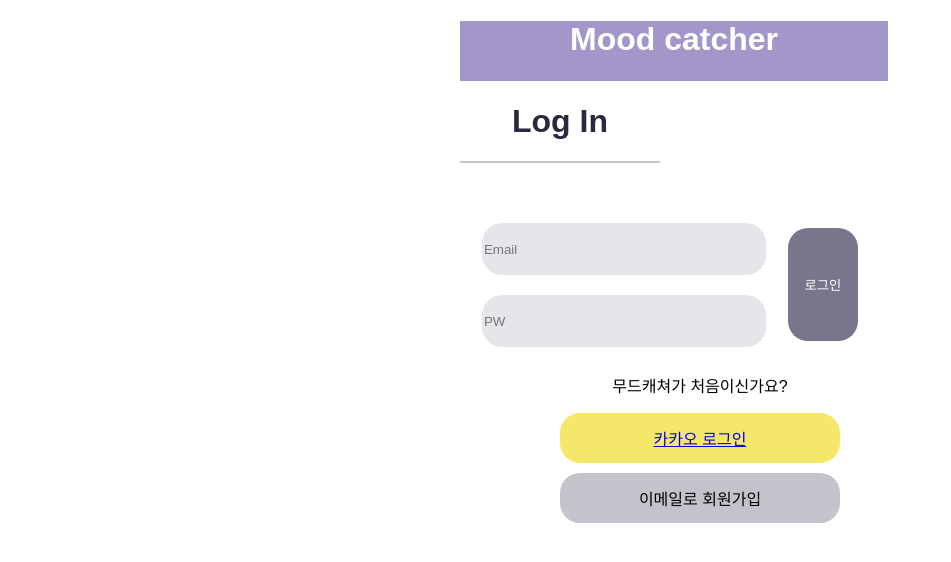
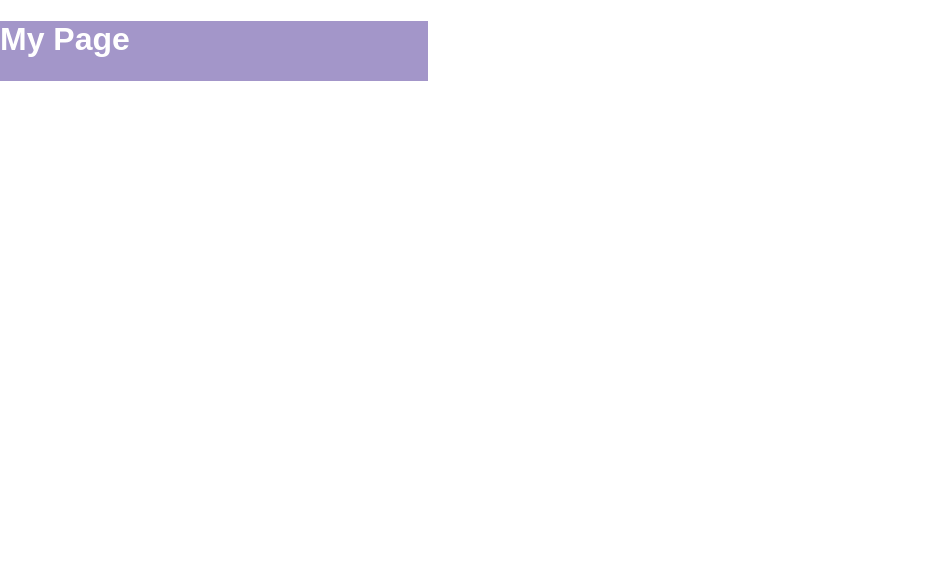
Before and after one commit to new-crystal/Mood-catcher, a React (Create React App) app: page /mypage/1 in a window 1280 px wide. Shown: the top 562 px of the page, without its empty margins (0-951 px from the left). Built offline with nearby package versions, Linux system fonts and the light colour scheme; a web font is replaced by a local one.

Commit message:
#3 fix 중복확인 버튼 누르기 전에 조건 확인하기

```diff
--- a/src/App.js
+++ b/src/App.js
@@ -12,6 +12,7 @@ const Edit_profile = lazy(() => import("./page/Edit_profile"));
 const SignupGenderAge = lazy(() =>
   import("./components/signupComponents/SignupGenderAge")
 );
+const MyPage = lazy(() => import("./page/Mypage"));
 
 function App() {
   return (
@@ -30,6 +31,7 @@ function App() {
           <Route path="/upload_select" element={<Upload_select />} />
           <Route path="/edit_profile" element={<Edit_profile />} />
           <Route path="/login/detail" element={<SignupGenderAge />} />
+          <Route path="/mypage/:userId" element={<MyPage />} />
           <Route path="*" element={<Login />} />
         </Routes>
       </Suspense>
--- /dev/null
+++ b/src/components/mypage/MyPageForm.jsx
@@ -0,0 +1,38 @@
+import { useSelector } from "react-redux";
+import styled from "styled-components";
+
+const MyPageForm = () => {
+  const postList = useSelector((state) => state);
+
+  return (
+    <Container>
+      <MyPageHeader>
+        <h1>My Page</h1>
+      </MyPageHeader>
+      <Img></Img>
+    </Container>
+  );
+};
+const Container = styled.div`
+  width: 428px;
+  height: 926px;
+`;
+
+const MyPageHeader = styled.div`
+  width: 428px;
+  height: 60px;
+  background-color: #a396c9;
+  color: white;
+`;
+
+const Img = styled.div`
+  width: 107px;
+  height: 107px;
+  border-radius: 50%;
+  margin: 10px auto;
+  background-position: center;
+  background-size: cover;
+  background-image: url(${(props) => props.url});
+`;
+
+export default MyPageForm;
--- a/src/components/profileComponents/EditProfileForm.jsx
+++ b/src/components/profileComponents/EditProfileForm.jsx
@@ -3,7 +3,11 @@ import { useState } from "react";
 import { useForm } from "react-hook-form";
 import { FormControl, InputLabel, Select, MenuItem } from "@material-ui/core";
 import { useDispatch } from "react-redux";
-import { __delUser, __editProfile } from "../../redux/modules/loginSlice";
+import {
+  __delUser,
+  __editProfile,
+  __checkNickname,
+} from "../../redux/modules/loginSlice";
 
 const EditProfileForm = () => {
   const dispatch = useDispatch();
@@ -22,6 +26,7 @@ const EditProfileForm = () => {
     handleSubmit,
     formState: { isSubmitting, errors },
     getValues,
+    setError,
   } = useForm({ criteriaMode: "all", mode: "onChange" });
 
   let inputRef;
@@ -50,6 +55,21 @@ const EditProfileForm = () => {
         preview_URL: fileReader.result,
       });
     };
+  };
+
+  //프로필 수정사항 제출하기
+  const onClickCheckBtnHandler = (e) => {
+    e.preventDefault();
+    const nickname = getValues("nickname");
+    if (nickname !== "") {
+      dispatch(__checkNickname(nickname));
+    } else {
+      setError(
+        "nickname",
+        { message: "닉네임을 입력 후 중복확인을 눌러주세요" },
+        { shouldFocus: true }
+      );
+    }
   };
 
   //이미지, 닉네임, 성별, 나이 전송하기
@@ -94,6 +114,7 @@ const EditProfileForm = () => {
         프로필 사진 변경하기
       </ChangeProfile>
       <form onSubmit={handleSubmit(onSubmit)}>
+        {errors.nickname && <p>{errors.nickname.message}</p>}
         <input
           type="text"
           placeholder="새로운 닉네임을 입력해주세요"
@@ -118,8 +139,9 @@ const EditProfileForm = () => {
             },
           })}
         />
-        {errors.nickname && <p>{errors.nickname.message}</p>}
-        <CheckBtn>닉네임 중복확인하기</CheckBtn>
+        <CheckBtn onClick={(e) => onClickCheckBtnHandler(e)}>
+          중복 확인
+        </CheckBtn>
         <GenderAgeBox>
           <div>
             <div>
@@ -252,7 +274,8 @@ const CheckBtn = styled.button`
   border: 0px;
   border-radius: 5px;
   height: 40px;
-  width: 50px;
+  width: 80px;
+  margin-left: 20px;
 `;
 const LogOut = styled.div`
   flex-direction: row;
--- a/src/components/signupComponents/SignupForm.jsx
+++ b/src/components/signupComponents/SignupForm.jsx
@@ -6,7 +6,6 @@ import {
   __signUp,
   changeEmail,
 } from "../../redux/modules/signUpSlice";
-import { useState } from "react";
 import crypto from "crypto-js";
 import { useNavigate } from "react-router-dom";
 
@@ -31,8 +30,16 @@ const SigupForm = () => {
   //이메일 중복확인 눌렀을 때
   const onClickCheckBtnHandler = () => {
     //이메일을 빈값에서 중복확인을 눌렀을 경우
-    if (email !== "") {
-      dispatch(__checkEmail(email));
+    if (email !== "" && errors.email === undefined) {
+      dispatch(__checkEmail(email))
+        .then(setError("email", { message: "사용 가능한 이메일 입니다." }))
+        .catch(
+          setError(
+            "email",
+            { message: "중복된 이메일입니다." },
+            { shouldFocus: true }
+          )
+        );
     } else {
       setError(
         "email",
--- a/src/components/signupComponents/SignupGenderAge.jsx
+++ b/src/components/signupComponents/SignupGenderAge.jsx
@@ -44,8 +44,16 @@ const SignupGenderAge = () => {
   //닉네임 중복확인
   const onClickCheckBtnHandler = (e) => {
     e.preventDefault();
-    if (nickname !== "") {
-      dispatch(__checkNickname(nickname));
+    if (nickname !== "" && errors.nickname === undefined) {
+      dispatch(__checkNickname(nickname)).then(
+        setError("nickname", { message: "사용 가능한 닉네임입니다." }).catch(
+          setError(
+            "nickname",
+            { message: "중복된 닉네임입니다." },
+            { shouldFocus: true }
+          )
+        )
+      );
     } else {
       setError(
         "nickname",
--- a/src/page/Mypage.jsx
+++ b/src/page/Mypage.jsx
@@ -1 +1,7 @@
-import React from "react";
+import MyPageForm from "../components/mypage/MyPageForm";
+
+const Mypage = () => {
+  return <MyPageForm />;
+};
+
+export default Mypage;
--- a/src/page/Signup.jsx
+++ b/src/page/Signup.jsx
@@ -1,7 +1,26 @@
 import SignupForm from "../components/signupComponents/SignupForm";
+import styled from "styled-components";
 
 const Signup = () => {
-  return <SignupForm />;
+  return (
+    <Wrap>
+      <Container>
+        <SignupForm />
+      </Container>
+    </Wrap>
+  );
 };
 
+const Wrap = styled.div`
+  width: 100%;
+  background-color: #ffffff;
+  display: flex;
+  flex-direction: column;
+  text-align: center;
+`;
+const Container = styled.div`
+  width: 360px;
+  margin: 0 auto;
+`;
+
 export default Signup;
--- a/src/redux/modules/loginSlice.jsx
+++ b/src/redux/modules/loginSlice.jsx
@@ -25,7 +25,6 @@ export const __checkNickname = createAsyncThunk(
       }
     } catch (err) {
       console.log(err);
-      alert("중복된 닉네임이 있습니다.");
       return false;
     }
   }
--- a/src/redux/modules/uploadSlice.jsx
+++ b/src/redux/modules/uploadSlice.jsx
@@ -26,11 +26,25 @@ export const __getMusinsa = createAsyncThunk(
   }
 );
 
+//mypage 정보 가져오기
+export const __getMyPage = createAsyncThunk(
+  "GET/MYPAGE",
+  async (payload, thunkAPI) => {
+    try {
+      const response = await api.get(`/user/${payload}`);
+      return response.data;
+    } catch (err) {
+      thunkAPI.rejectWithValue(err);
+    }
+  }
+);
+
 const uploadSlice = createSlice({
   name: "upload",
   initialState: {
     post: { title: "", content: "" },
     formdata: {},
+    myList: {},
   },
   reducers: {
     regFormdata: (state, action) => {
@@ -49,6 +63,10 @@ const uploadSlice = createSlice({
       })
       .addCase(__getMusinsa.fulfilled, (state, action) => {
         state.items = action.payload.items;
+      })
+      //mypage 정보 가져오기
+      .addCase(__getMyPage.fulfilled, (state, action) => {
+        state.myList = action.payload;
       });
   },
 });
```
